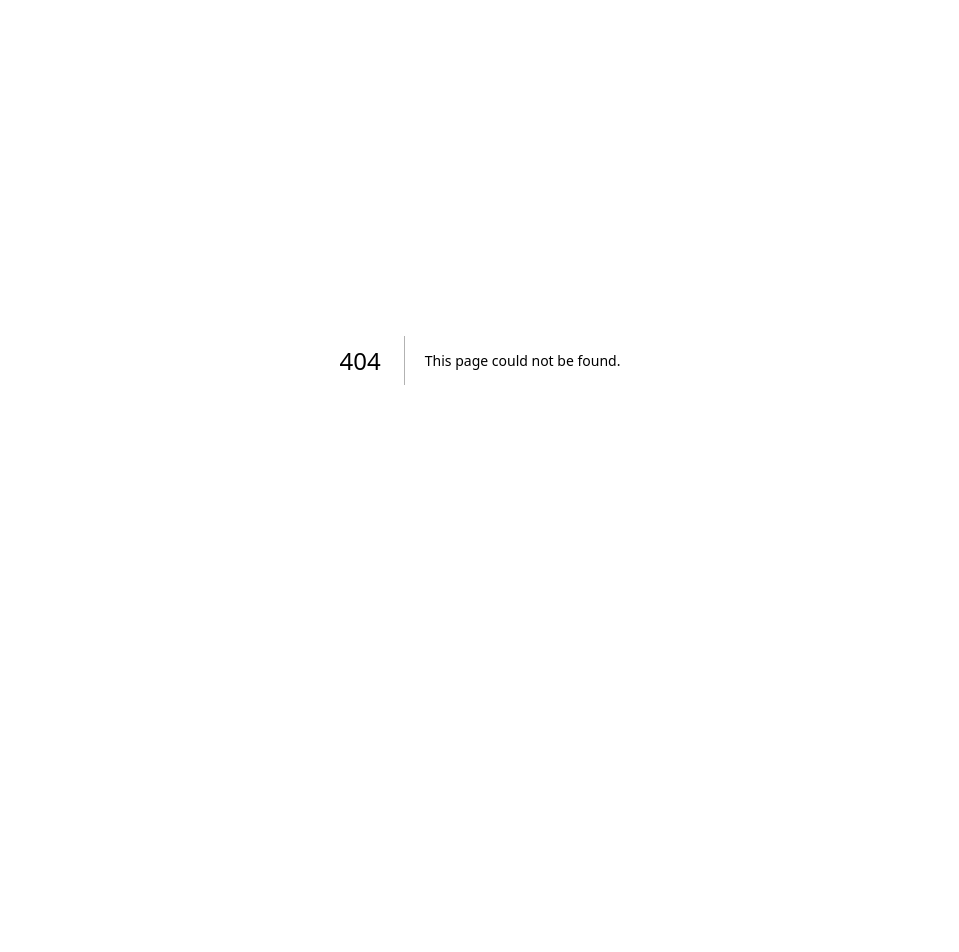
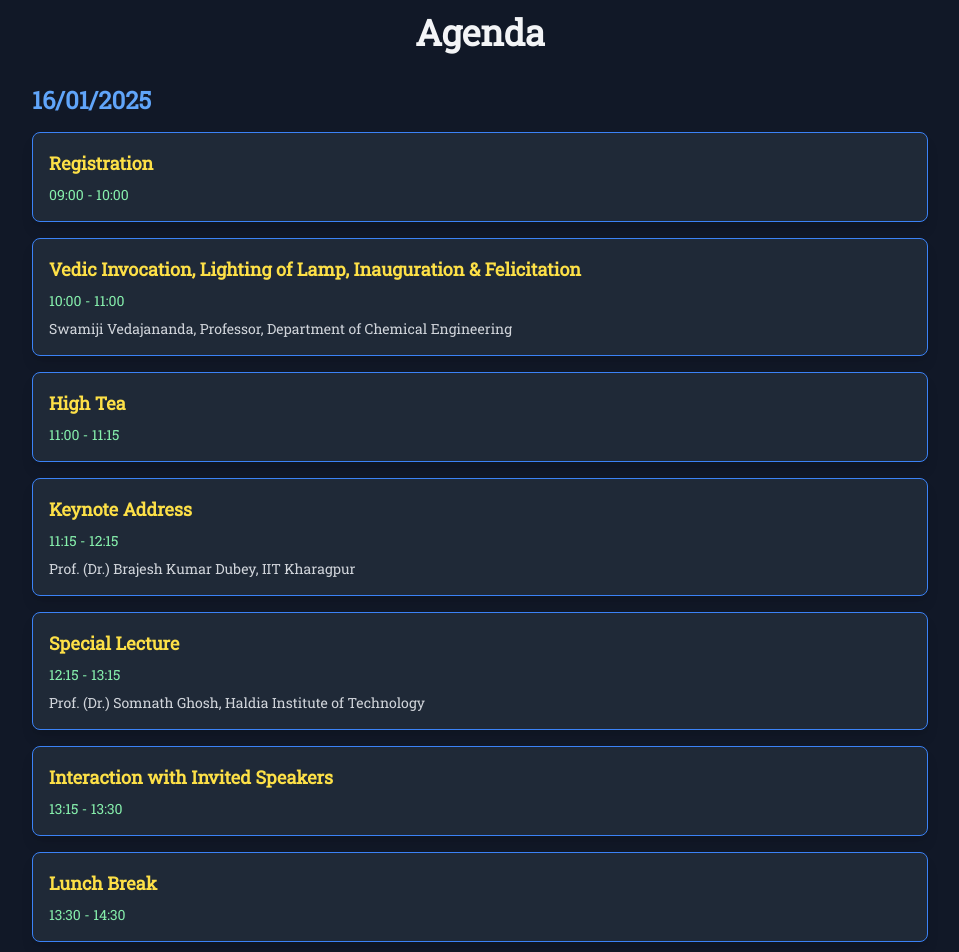
Before and after one commit to Megh2005/sceic-modified, a Next.js app: page /agenda in a window 1280 px wide. Before the commit this address had no page. Shown: the part 100-1052 px from the top of the page, without its empty margins (160-1119 px from the left). Before the commit the page ends 860 px from the top, so only its background shows below. Built offline with nearby package versions, Linux system fonts and the light colour scheme.

Commit message:
Add agenda page and enhance Navbar with new links and download option

```diff
--- /dev/null
+++ b/app/agenda/page.jsx
@@ -0,0 +1,168 @@
+import React from "react";
+
+const agendaData = [
+    {
+        "date": "16/01/2025",
+        "time": "09:00 - 10:00",
+        "activity": "Registration",
+        "details": ""
+    },
+    {
+        "date": "16/01/2025",
+        "time": "10:00 - 11:00",
+        "activity": "Vedic Invocation, Lighting of Lamp, Inauguration & Felicitation",
+        "details": "Swamiji Vedajananda, Professor, Department of Chemical Engineering"
+    },
+    {
+        "date": "16/01/2025",
+        "time": "11:00 - 11:15",
+        "activity": "High Tea",
+        "details": ""
+    },
+    {
+        "date": "16/01/2025",
+        "time": "11:15 - 12:15",
+        "activity": "Keynote Address",
+        "details": "Prof. (Dr.) Brajesh Kumar Dubey, IIT Kharagpur"
+    },
+    {
+        "date": "16/01/2025",
+        "time": "12:15 - 13:15",
+        "activity": "Special Lecture",
+        "details": "Prof. (Dr.) Somnath Ghosh, Haldia Institute of Technology"
+    },
+    {
+        "date": "16/01/2025",
+        "time": "13:15 - 13:30",
+        "activity": "Interaction with Invited Speakers",
+        "details": ""
+    },
+    {
+        "date": "16/01/2025",
+        "time": "13:30 - 14:30",
+        "activity": "Lunch Break",
+        "details": ""
+    },
+    {
+        "date": "16/01/2025",
+        "time": "14:30 - 16:00",
+        "activity": "Technical Session 1 - Structural Engineering and Infrastructural Construction",
+        "details": "Topics include seismic response, NDT tests, green concrete, etc. Chair: Prof. (Dr.) Kalyan Kumar Mondal; Co-Chair: Prof. Prithwish Saha"
+    },
+    {
+        "date": "16/01/2025",
+        "time": "16:15 - 16:30",
+        "activity": "Tea Break",
+        "details": ""
+    },
+    {
+        "date": "16/01/2025",
+        "time": "16:30 - 17:15",
+        "activity": "Special Lecture",
+        "details": "Dr. Ramachandra, Technical Advisor, Ultratech Cement Limited"
+    },
+    {
+        "date": "17/01/2025",
+        "time": "09:30 - 10:15",
+        "activity": "Special Lecture",
+        "details": "Prof. (Dr.) Sudip Roy, IIEST, Shibpur"
+    },
+    {
+        "date": "17/01/2025",
+        "time": "10:15 - 10:30",
+        "activity": "Tea Break",
+        "details": ""
+    },
+    {
+        "date": "17/01/2025",
+        "time": "10:30 - 11:30",
+        "activity": "Technical Session 2 - Assorted",
+        "details": "Topics include bus route optimization, glacier melt, water conversion, etc. Chair: Prof. (Dr.) Sarmila Sahoo; Co-Chair: Prof. (Dr.) Rajashree Lodh"
+    },
+    {
+        "date": "17/01/2025",
+        "time": "11:30 - 12:15",
+        "activity": "Special Lecture",
+        "details": "Prof. (Dr.) Supriya Pal, NIT Durgapur"
+    },
+    {
+        "date": "17/01/2025",
+        "time": "12:15 - 13:30",
+        "activity": "Technical Session 3 - Assorted",
+        "details": "Topics include water quality, rainfall-runoff modeling, rainwater harvesting, etc. Chair: Prof. (Dr.) Somnath Mukherjee; Co-Chair: Prof. (Dr.) Subha Sankar Chowdhury"
+    },
+    {
+        "date": "17/01/2025",
+        "time": "13:30 - 14:30",
+        "activity": "Lunch Break",
+        "details": ""
+    },
+    {
+        "date": "17/01/2025",
+        "time": "14:30 - 15:00",
+        "activity": "Special Lecture",
+        "details": "Mr. Pradip Choudhury, Former Technical Advisor, National Jute Board"
+    },
+    {
+        "date": "17/01/2025",
+        "time": "15:00 - 17:00",
+        "activity": "Technical Session 4 - Environmental Engineering",
+        "details": "Topics include pollution, wastewater treatment, carbon footprints, etc. Chair: Prof. (Dr.) Sangita Bhattacharjee; Co-Chair: Prof. (Dr.) Dona Chatterjee"
+    },
+    {
+        "date": "17/01/2025",
+        "time": "17:00 - 17:30",
+        "activity": "Valedictory Session",
+        "details": ""
+    },
+    {
+        "date": "17/01/2025",
+        "time": "17:30 - 17:45",
+        "activity": "Vote of Thanks",
+        "details": ""
+    }
+]
+
+
+const groupByDate = (data) => {
+  return data.reduce((acc, item) => {
+    acc[item.date] = acc[item.date] || [];
+    acc[item.date].push(item);
+    return acc;
+  }, {});
+};
+
+const Agenda = () => {
+  const groupedAgenda = groupByDate(agendaData);
+
+  return (
+    <div className="min-h-screen bg-gray-900 text-gray-100 flex flex-col items-center py-10 px-4">
+      <h1 className="text-4xl font-bold mb-8 text-gradient">Agenda</h1>
+      <div className="w-full max-w-4xl space-y-8">
+        {Object.entries(groupedAgenda).map(([date, items]) => (
+          <div key={date}>
+            <h2 className="text-2xl font-bold text-blue-400 mb-4">{date}</h2>
+            <div className="space-y-4">
+              {items.map((item, index) => (
+                <div
+                  key={index}
+                  className="border border-blue-500 bg-gray-800 rounded-lg p-4 shadow-lg hover:scale-105 hover:shadow-2xl transform transition-all duration-300"
+                >
+                  <h3 className="text-lg font-semibold text-yellow-300">
+                    {item.activity}
+                  </h3>
+                  <p className="text-sm text-green-300 mt-2">{item.time}</p>
+                  {item.details && (
+                    <p className="text-sm text-gray-300 mt-2">{item.details}</p>
+                  )}
+                </div>
+              ))}
+            </div>
+          </div>
+        ))}
+      </div>
+    </div>
+  );
+};
+
+export default Agenda;
--- a/app/layout.js
+++ b/app/layout.js
@@ -1,4 +1,3 @@
-import localFont from "next/font/local";
 import { Roboto_Slab } from 'next/font/google'
 import "./globals.css";
 import NavigationMenuDemo from "@/components/Navbar";
--- a/components/Navbar.jsx
+++ b/components/Navbar.jsx
@@ -13,6 +13,7 @@ import {
   FiFeather,
   FiCalendar,
 } from "react-icons/fi";
+import { FaFileDownload } from "react-icons/fa";
 import Link from "next/link";
 
 const menuItems = [
@@ -41,6 +42,12 @@ const menuItems = [
     icon: <GiPublicSpeaker />,
   },
   {
+    name: "Agenda",
+    label: "Agenda",
+    href: "/agenda",
+    icon: <FiBriefcase />,
+  },
+  {
     name: "calendar",
     label: "Calendar",
     href: "/calendar",
@@ -51,6 +58,13 @@ const menuItems = [
     label: "Contact",
     href: "/contact",
     icon: <FiMail />,
+  },
+  {
+    name: "download",
+    label: "Download Agenda",
+    href: "https://imagekit.io/public/share/iammeghdeb/82617b9c0e6c5ae48e5a853a8edc4d820c40147782592eb40d610dee73910e20fce0345e331120fdf4d6d9673cb30396a7b8560162e0c4fcb566ea9e8f421e0f768980eb33be4375298362639ca57bc6",
+    icon: <FaFileDownload />,
+    isButton: true,
   },
 ];
 
--- a/next.config.mjs
+++ b/next.config.mjs
@@ -1,7 +1,7 @@
 /** @type {import('next').NextConfig} */
 const nextConfig = {
   images: {
-    domains: ["res.cloudinary.com"],
+    domains: ["res.cloudinary.com", "ik.imagekit.io"],
     remotePatterns: [
       {
         protocol: "https",
```
